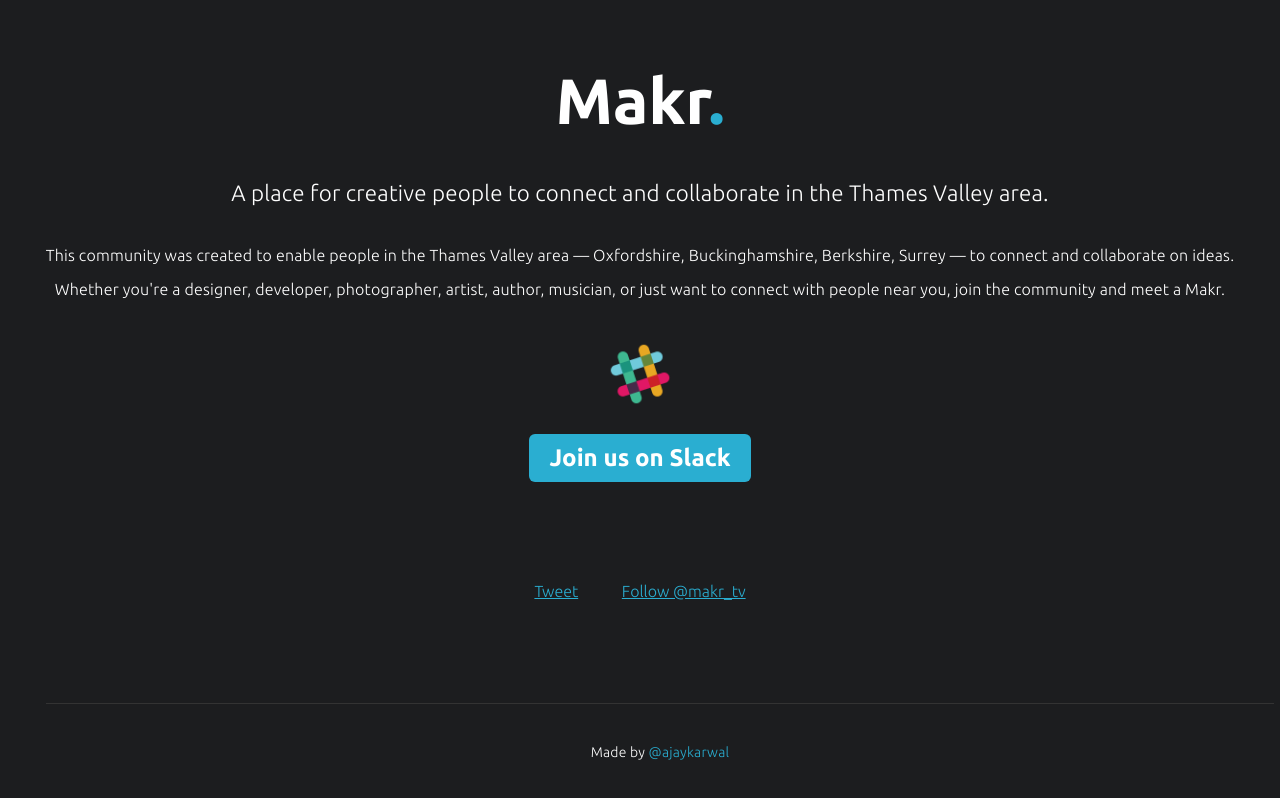
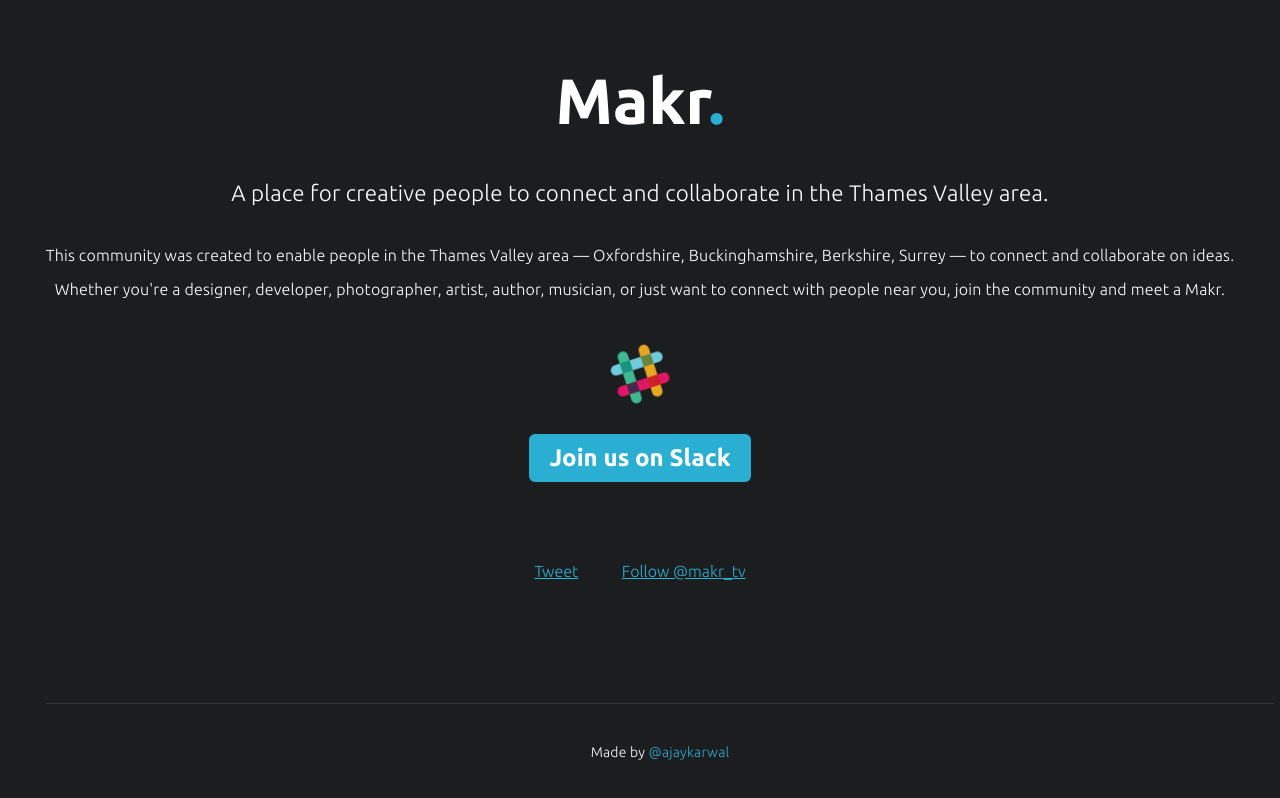
Before and after one commit to ajaykarwal/makr, a plain HTML site: page web/index.html in a window 1280 px wide. Drawn offline with Linux system fonts and the light colour scheme.

Commit message:
fix for laptop screens

```diff
--- a/web/css/site.css
+++ b/web/css/site.css
@@ -77,7 +77,7 @@ img {
   margin: auto;
 }
 .share-buttons {
-  margin-top: 100px;
+  margin-top: 80px;
 }
 .share-buttons li {
   display: inline;
@@ -94,7 +94,7 @@ img {
     margin-top: 100px;
   }
 }
-@media only screen and (min-width:1400px) {
+@media only screen and (min-width:1600px) {
   body {
     margin-top: 100px;
   }
```
